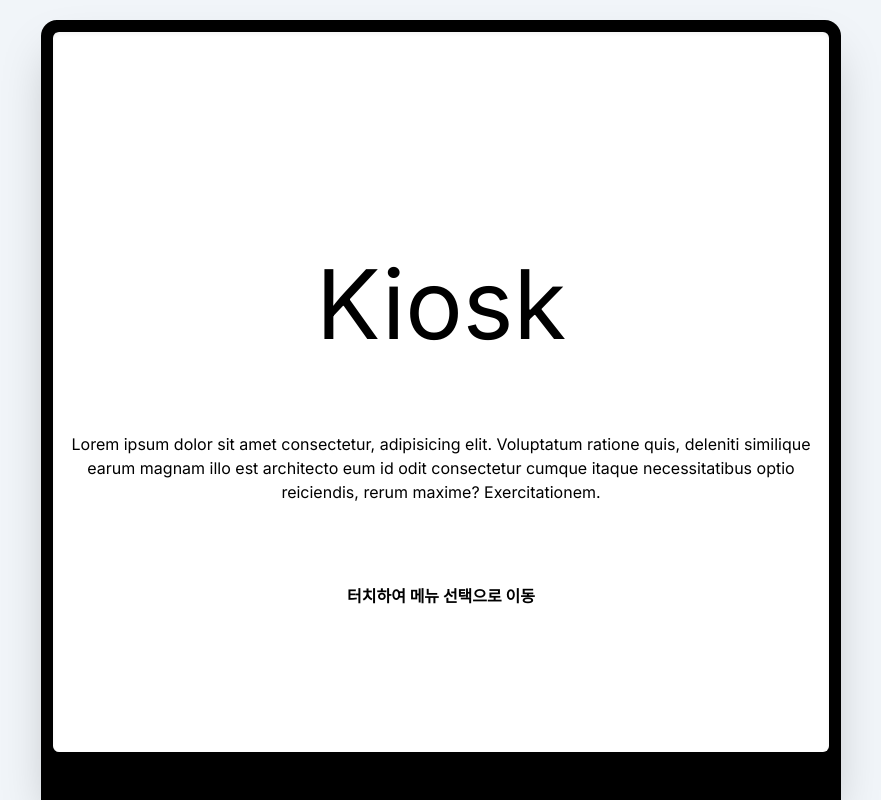
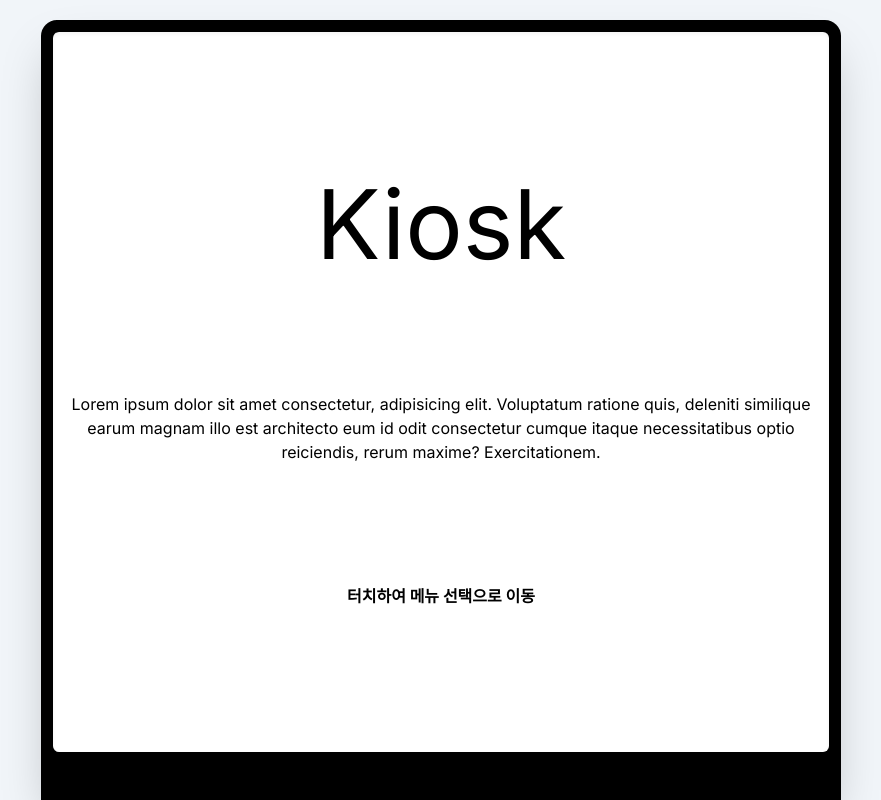
Before and after one commit to seungmin-han/kiosk_with_next13-jotai-tailwind, a Next.js app: page / in a window 1280 px wide. Shown: the whole page, without its empty margins (199-1080 px from the left). Built offline with nearby package versions, Linux system fonts and the light colour scheme.

Commit message:
Update: 모달 고정을 위해 스타일 지정

```diff
--- a/app/layouts/kiostLayout.tsx
+++ b/app/layouts/kiostLayout.tsx
@@ -7,8 +7,7 @@ export default function KioskLayout({
   return (
     <div id="wrap" className='w-screen h-screen flex justify-center items-center bg-slate-100 pt-[20px]'>
       <div id="device" className="w-full h-full bg-black max-w-[800px] p-3 pb-12 shadow-2xl m-auto rounded-t-2xl">
-        <div id="screen" className={`w-full h-full bg-white flex flex-col text-black p-4 shadow-inner rounded-md ${screenClassName}`}>
-          <div id="portal"></div>
+        <div id="screen" className={`relative w-full h-full bg-white flex flex-col text-black p-4 shadow-inner rounded-md ${screenClassName}`}>
           {children}
         </div>
       </div>
```
